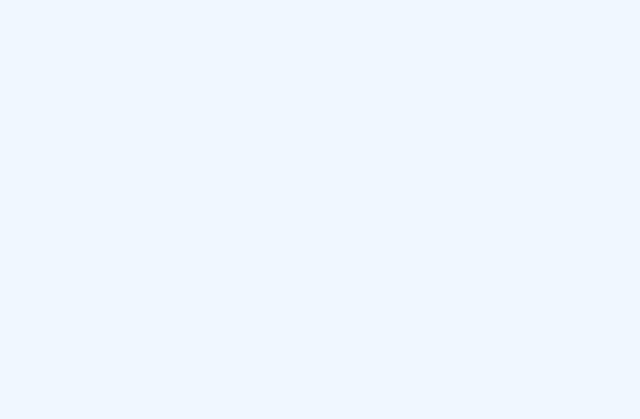
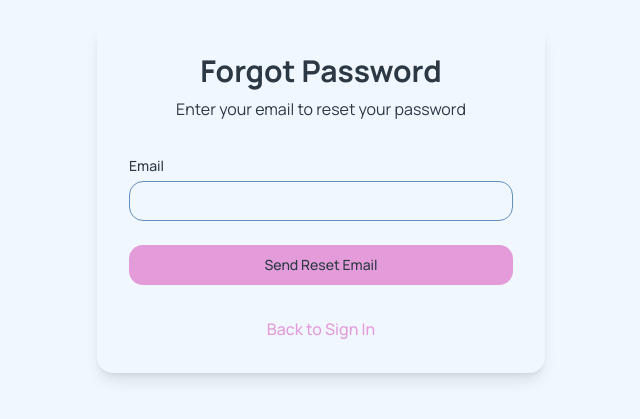
Before and after one commit to sid995/flashcard, a Next.js app in the folder client/: page /forgotpassword in a window 1280 px wide. Shown: the part 203-622 px from the top of the page, without its empty margins (319-959 px from the left). Built offline with nearby package versions, Linux system fonts and the light colour scheme.

Commit message:
new pages and routes

```diff
--- a/client/package.json
+++ b/client/package.json
@@ -9,7 +9,7 @@
     "lint": "next lint"
   },
   "dependencies": {
-    "@auth/supabase-adapter": "^1.4.2",
+    "@clerk/nextjs": "^5.3.1",
     "@hookform/resolvers": "^3.9.0",
     "@radix-ui/react-checkbox": "^1.1.1",
     "@radix-ui/react-label": "^2.1.0",
@@ -20,7 +20,6 @@
     "clsx": "^2.1.1",
     "lucide-react": "^0.427.0",
     "next": "14.2.5",
-    "next-auth": "^5.0.0-beta.20",
     "react": "^18",
     "react-dom": "^18",
     "react-hook-form": "^7.52.2",
--- a/client/src/app/api/auth/[...nextauth]/route.ts
+++ /dev/null
@@ -1,3 +0,0 @@
-import { handlers } from "@/lib/auth/authConfig";
-
-export const { GET, POST } = handlers;
--- a/client/src/app/forgotpassword/page.tsx
+++ b/client/src/app/forgotpassword/page.tsx
@@ -1,3 +1,93 @@
-export default function Page() {
-  return null;
+"use client";
+
+import { useState } from "react";
+import { Button } from "@/components/ui/button";
+import { Input } from "@/components/ui/input";
+import { Label } from "@/components/ui/label";
+import Link from "next/link";
+
+export default function ForgotPasswordPage() {
+  const [email, setEmail] = useState("");
+  const [isEmailSent, setIsEmailSent] = useState(false);
+
+  const handleSubmit = (e: React.FormEvent) => {
+    e.preventDefault();
+    // Here you would typically call your API to send the reset email
+    // For this example, we'll just simulate it with a timeout
+    setTimeout(() => {
+      setIsEmailSent(true);
+    }, 1000);
+  };
+
+  return (
+    <div className="flex flex-col items-center justify-center min-h-screen text-primary-foreground">
+      <div className="max-w-md w-full space-y-8 p-8 rounded-lg bg-background shadow-lg">
+        <div>
+          <h2 className="text-3xl font-bold text-center">Forgot Password</h2>
+          <p className="mt-2 text-center text-muted-foreground">
+            Enter your email to reset your password
+          </p>
+        </div>
+        {!isEmailSent ? (
+          <form className="space-y-6" onSubmit={handleSubmit}>
+            <div>
+              <Label htmlFor="email">Email</Label>
+              <Input
+                id="email"
+                name="email"
+                type="email"
+                autoComplete="email"
+                required
+                className="mt-1 block w-full"
+                value={email}
+                onChange={(e) => setEmail(e.target.value)}
+              />
+            </div>
+            <div>
+              <Button type="submit" className="w-full">
+                Send Reset Email
+              </Button>
+            </div>
+          </form>
+        ) : (
+          <div className="text-center space-y-4">
+            <PaperPlaneIcon className="w-16 h-16 mx-auto text-primary" />
+            <p className="text-lg font-semibold">Email Sent!</p>
+            <p className="text-muted-foreground">
+              Check your inbox for password reset instructions.
+            </p>
+          </div>
+        )}
+        <div className="text-center">
+          <Link
+            href="/signin"
+            className="font-medium text-primary hover:underline"
+            prefetch={false}
+          >
+            Back to Sign In
+          </Link>
+        </div>
+      </div>
+    </div>
+  );
 }
+
+function PaperPlaneIcon(props: React.SVGProps<SVGSVGElement>) {
+  return (
+    <svg
+      {...props}
+      xmlns="http://www.w3.org/2000/svg"
+      width="24"
+      height="24"
+      viewBox="0 0 24 24"
+      fill="none"
+      stroke="currentColor"
+      strokeWidth="2"
+      strokeLinecap="round"
+      strokeLinejoin="round"
+    >
+      <path d="M22 2L11 13" />
+      <path d="M22 2l-7 20-4-9-9-4 20-7z" />
+    </svg>
+  );
+}
--- a/client/src/app/layout.tsx
+++ b/client/src/app/layout.tsx
@@ -2,6 +2,7 @@ import { Manrope } from "next/font/google";
 import { cn } from "@/lib/utils";
 import "@/app/globals.css";
 import { Metadata } from "next";
+import { ClerkProvider } from "@clerk/nextjs";
 
 const fontHeading = Manrope({
   subsets: ["latin"],
@@ -27,6 +28,7 @@ export default function RootLayout({
   children,
 }: Readonly<{ children: React.ReactNode }>) {
   return (
+    <ClerkProvider>
       <html lang="en">
         <head>
           <link rel="icon" href="/favicon.ico" sizes="any" />
@@ -37,5 +39,6 @@ export default function RootLayout({
           {children}
         </body>
       </html>
+    </ClerkProvider>
   );
 }
--- /dev/null
+++ b/client/src/app/resetpassword/page.tsx
@@ -0,0 +1,137 @@
+"use client";
+
+import { useState, useEffect } from "react";
+import { useSearchParams } from "next/navigation";
+import { Button } from "@/components/ui/button";
+import { Input } from "@/components/ui/input";
+import { Label } from "@/components/ui/label";
+import Link from "next/link";
+
+export default function ResetPasswordPage() {
+  const [password, setPassword] = useState("");
+  const [confirmPassword, setConfirmPassword] = useState("");
+  const [error, setError] = useState("");
+  const [isResetSuccessful, setIsResetSuccessful] = useState(false);
+
+  const params = useSearchParams();
+  const verificationCode = params.get("verificationCode");
+
+  useEffect(() => {
+    if (!verificationCode) {
+      setError("Invalid verification code");
+    }
+  }, [verificationCode]);
+
+  const handleSubmit = async (e: React.FormEvent) => {
+    e.preventDefault();
+    setError("");
+
+    if (password !== confirmPassword) {
+      setError("Passwords do not match");
+      return;
+    }
+
+    if (password.length < 8) {
+      setError("Password must be at least 8 characters long");
+      return;
+    }
+
+    try {
+      // Here you would typically call your API to reset the password
+      // using the verification code and new password
+      // For this example, we'll just simulate it with a timeout
+      await new Promise((resolve) => setTimeout(resolve, 1000));
+
+      // If the reset is successful:
+      setIsResetSuccessful(true);
+    } catch (err) {
+      setError("Failed to reset password. Please try again.");
+    }
+  };
+
+  if (!verificationCode) {
+    return (
+      <div className="flex items-center justify-center min-h-screen">
+        <p className="text-center text-red-500">Invalid verification code</p>
+      </div>
+    );
+  }
+
+  return (
+    <div className="flex flex-col items-center justify-center min-h-screen text-primary-foreground">
+      <div className="max-w-md w-full space-y-8 p-8 rounded-lg bg-background shadow-lg">
+        <div>
+          <h2 className="text-3xl font-bold text-center">Reset Password</h2>
+          <p className="mt-2 text-center text-muted-foreground">
+            Enter your new password below
+          </p>
+        </div>
+        {!isResetSuccessful ? (
+          <form className="space-y-6" onSubmit={handleSubmit}>
+            <div>
+              <Label htmlFor="password">New Password</Label>
+              <Input
+                id="password"
+                name="password"
+                type="password"
+                required
+                className="mt-1 block w-full"
+                value={password}
+                onChange={(e) => setPassword(e.target.value)}
+              />
+            </div>
+            <div>
+              <Label htmlFor="confirmPassword">Confirm New Password</Label>
+              <Input
+                id="confirmPassword"
+                name="confirmPassword"
+                type="password"
+                required
+                className="mt-1 block w-full"
+                value={confirmPassword}
+                onChange={(e) => setConfirmPassword(e.target.value)}
+              />
+            </div>
+            {error && <p className="text-red-500 text-sm">{error}</p>}
+            <div>
+              <Button type="submit" className="w-full">
+                Reset Password
+              </Button>
+            </div>
+          </form>
+        ) : (
+          <div className="text-center space-y-4">
+            <CheckCircleIcon className="w-16 h-16 mx-auto text-green-500" />
+            <p className="text-lg font-semibold">Password Reset Successful!</p>
+            <p className="text-muted-foreground">
+              Your password has been successfully reset.
+            </p>
+            <Link href="/sign-in" passHref>
+              <Button className="mt-4">Go to Sign In</Button>
+            </Link>
+          </div>
+        )}
+      </div>
+    </div>
+  );
+}
+
+function CheckCircleIcon(props: React.SVGProps<SVGSVGElement>) {
+  return (
+    <svg
+      {...props}
+      xmlns="http://www.w3.org/2000/svg"
+      width="24"
+      height="24"
+      viewBox="0 0 24 24"
+      fill="none"
+      stroke="currentColor"
+      strokeWidth="2"
+      strokeLinecap="round"
+      strokeLinejoin="round"
+    >
+      <path d="M22 11.08V12a10 10 0 1 1-5.93-9.14" />
+      <polyline points="22 4 12 14.01 9 11.01" />
+    </svg>
+  );
+}
--- a/client/src/app/signin/page.tsx
+++ b/client/src/app/signin/page.tsx
@@ -67,7 +67,7 @@ export default function Page() {
           </div>
           <div className="text-sm">
             <Link
-              href="#"
+              href="/forgotpassword"
               className="font-medium text-primary hover:underline"
               prefetch={false}
             >
--- a/client/src/components/blocks/Flashcard/NoFlashCard.tsx
+++ b/client/src/components/blocks/Flashcard/NoFlashCard.tsx
@@ -4,8 +4,8 @@ export default function NoFlashCards() {
   return (
     <div className="text-center py-8">
       <p className="text-gray-600">
-        No flashcards generated yet. Type in the input above and click "Generate
-        Flashcards" to create some!
+        No flashcards generated yet. Type in the input above and click
+        &quot;Generate Flashcards&quot; to create some!
       </p>
     </div>
   );
--- a/client/src/lib/auth/authConfig.ts
+++ /dev/null
@@ -1,11 +0,0 @@
-import NextAuth from "next-auth";
-import { SupabaseAdapter } from "@auth/supabase-adapter";
-import Github from "next-auth/providers/github";
-
-export const { handlers, auth, signIn, signOut } = NextAuth({
-  providers: [Github],
-  adapter: SupabaseAdapter({
-    url: process.env.SUPABASE_URL!,
-    secret: process.env.SUPABASE_SERVICE_ROLE_KEY!,
-  }),
-});
--- /dev/null
+++ b/client/src/middleware.ts
@@ -0,0 +1,12 @@
+import { clerkMiddleware } from "@clerk/nextjs/server";
+
+export default clerkMiddleware();
+
+export const config = {
+  matcher: [
+    // Skip Next.js internals and all static files, unless found in search params
+    "/((?!_next|[^?]*\\.(?:html?|css|js(?!on)|jpe?g|webp|png|gif|svg|ttf|woff2?|ico|csv|docx?|xlsx?|zip|webmanifest)).*)",
+    // Always run for API routes
+    "/(api|trpc)(.*)",
+  ],
+};
```
Also changed, not shown: 1 other file (tests, documents, lock files or other folders). Lines whose indentation alone changed are shown as unchanged.
